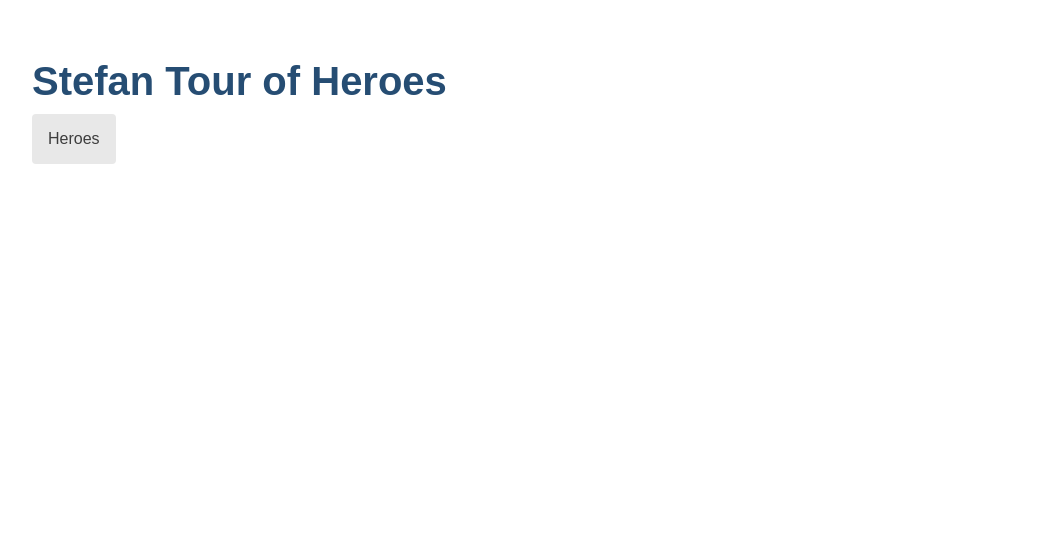
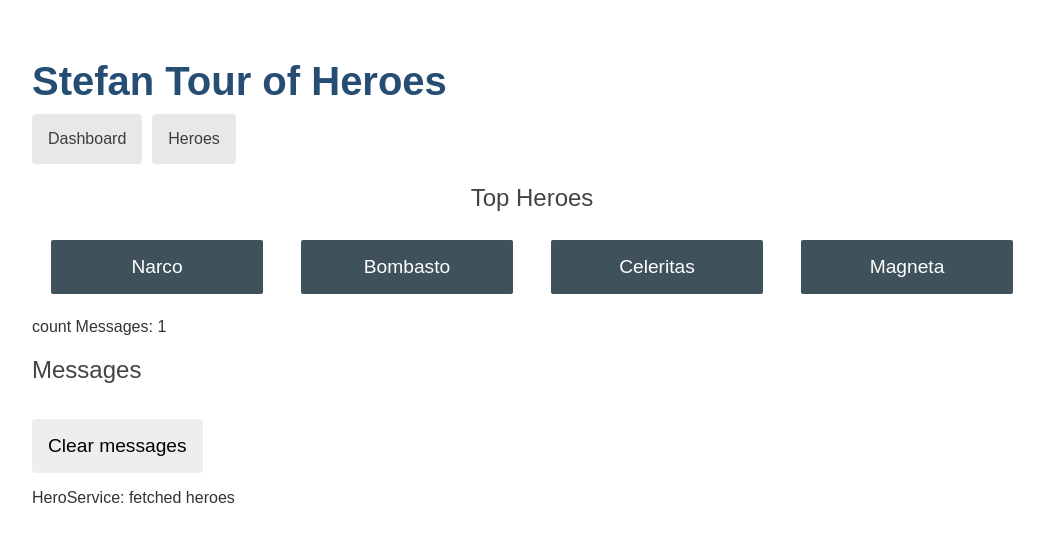
Before and after one commit to stefan-schwarz/tour-of-heroes, an Angular app: page /dashboard in a window 1280 px wide. Before the commit this address led to /. Shown: the top 542 px of the page, without its empty margins (108-1152 px from the left). Built offline with nearby package versions, Linux system fonts and the light colour scheme.

Commit message:
done add dashboard

```diff
--- a/src/app/app-routing.module.ts
+++ b/src/app/app-routing.module.ts
@@ -1,10 +1,13 @@
 import { NgModule } from '@angular/core';
 import { RouterModule, Routes } from '@angular/router';
 import { HeroesComponent } from './heroes/heroes.component';
+import { DashboardComponent } from './dashboard/dashboard.component';
 
 
 const routes: Routes = [
-  { path: 'heroes', component: HeroesComponent}
+  { path: 'heroes', component: HeroesComponent},
+  { path: 'dashboard', component: DashboardComponent},
+  { path: '', redirectTo: '/dashboard', pathMatch: 'full'}
 ];
 
 @NgModule({
--- a/src/app/app.component.html
+++ b/src/app/app.component.html
@@ -1,6 +1,7 @@
 <h1>{{title}}</h1>
 <!-- <app-heroes></app-heroes> -->
 <nav>
+  <a routerLink="/dashboard">Dashboard</a>
   <a routerLink="/heroes">Heroes</a>
 </nav>
 <router-outlet></router-outlet>
--- a/src/app/dashboard/dashboard.component.css
+++ b/src/app/dashboard/dashboard.component.css
@@ -0,0 +1,50 @@
+/* DashboardComponent's private CSS styles */
+
+h2 {
+  text-align: center;
+}
+
+.heroes-menu {
+  padding: 0;
+  margin: auto;
+  max-width: 1000px;
+
+  /* flexbox */
+  display: flex;
+  flex-direction: row;
+  flex-wrap: wrap;
+  justify-content: space-around;
+  align-content: flex-start;
+  align-items: flex-start;
+}
+
+a {
+  background-color: #3f525c;
+  border-radius: 2px;
+  padding: 1rem;
+  font-size: 1.2rem;
+  text-decoration: none;
+  display: inline-block;
+  color: #fff;
+  text-align: center;
+  width: 100%;
+  min-width: 70px;
+  margin: .5rem auto;
+  box-sizing: border-box;
+
+  /* flexbox */
+  order: 0;
+  flex: 0 1 auto;
+  align-self: auto;
+}
+
+@media (min-width: 600px) {
+  a {
+    width: 18%;
+    box-sizing: content-box;
+  }
+}
+
+a:hover {
+  background-color: #000;
+}
--- a/src/app/dashboard/dashboard.component.html
+++ b/src/app/dashboard/dashboard.component.html
@@ -1 +1,6 @@
-<p>dashboard works!</p>
+<h2>Top Heroes</h2>
+<div class="heroes-menu">
+  <a *ngFor="let hero of heroes">
+    {{hero.name}}
+  </a>
+</div>
--- a/src/app/dashboard/dashboard.component.ts
+++ b/src/app/dashboard/dashboard.component.ts
@@ -1,4 +1,6 @@
 import { Component, OnInit } from '@angular/core';
+import { Hero } from '../hero';
+import { HeroService } from '../hero.service';
 
 @Component({
   selector: 'app-dashboard',
@@ -7,9 +9,16 @@
 })
 export class DashboardComponent implements OnInit {
 
-  constructor() { }
+  heroes: Hero[] = [];
+
+  constructor(private heroService: HeroService) { }
 
   ngOnInit(): void {
+    this.getHeroes();
   }
 
+  getHeroes(): void {
+    this.heroService.getHeroes()
+      .subscribe(heroes => this.heroes = heroes.slice(1, 5));
+  }
 }
```
